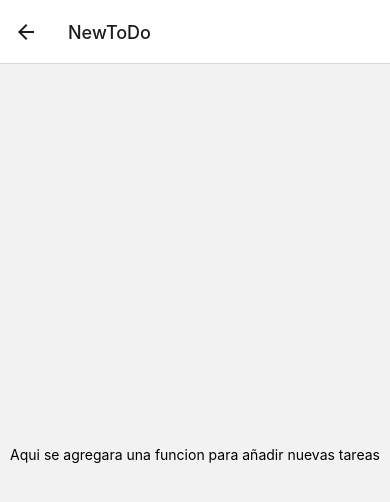
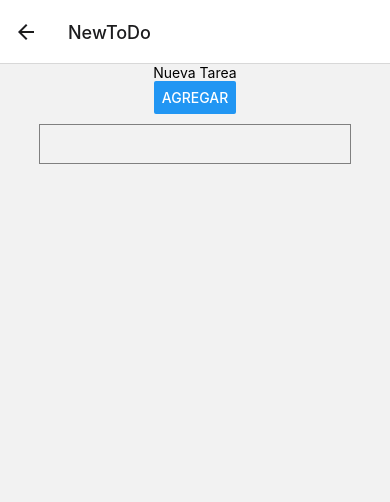
Before and after one commit to Arware07/todo_list, a React Native app: screen /NewToDo in a window 390 px wide. Shown: the top 502 px of the page. Built offline with nearby package versions, Linux system fonts and the light colour scheme.

Commit message:
Se creo metodo de guardado y se renderiza en un flat list

```diff
--- a/components/NewToDo.jsx
+++ b/components/NewToDo.jsx
@@ -1,22 +1,75 @@
-import React from "react";
-import { View, StyleSheet, Text } from "react-native";
+import React, { useState, useEffect } from "react";
+import { View, StyleSheet, Text, Button, TextInput, FlatList } from "react-native";
+import AsyncStorage from "@react-native-async-storage/async-storage";
 
 const NewToDo = () => {
+  const [newTodo, setNewTodo] = React.useState([]);
+  const [textInput, setTextInput] = React.useState("");
+
+  useEffect(() => {
+    loadData();
+  }, [])
+
+  const saveTodo = async () => {
+    try {
+      const data = [...newTodo, textInput]
+      await AsyncStorage.setItem('data', JSON.stringify(data))
+      alert('La tarea se guardo correctamente.')
+      setTextInput('')
+      setNewTodo(data)
+    } catch (error) {
+      console.error("Error al almacenar datos", error);
+    }
+  };
+
+  const loadData = async () => {
+    try{
+      const stored = await AsyncStorage.getItem('data');
+      if (stored !== '' || stored !== null){
+        setNewTodo(JSON.parse(stored));
+      }
+    } catch(error){
+      console.log('Error al cargar datos:', error)
+    }
+  }
+
   return (
     <View style={styles.container}>
-      <Text>Aqui se agregara una funcion para añadir nuevas tareas</Text>
+      <Text>Nueva Tarea</Text>
+      <Button title="Agregar" onPress={() => saveTodo()} />
+      <TextInput
+        onChangeText={setTextInput}
+        value={textInput}
+        style={styles.input}
+      />
+      <FlatList
+      data={newTodo}
+      renderItem={({ item }) => <Text>{item}</Text>}
+      keyExtractor={(item, index) => index.toString()}
+      style={styles.flatList}
+      />
     </View>
   );
 };
 
 const styles = StyleSheet.create({
-
-    container: {
-      flex: 1,
-      alignItems: "center",
-      justifyContent: "center",
-    },
-
+  container: {
+    flex: 1,
+    alignItems: "center",
+    justifyContent: "center",
+  },
+  input: {
+    height: 40,
+    width: "80%",
+    borderColor: "gray",
+    borderWidth: 1,
+    marginTop: 10,
+    marginBottom: 10,
+    paddingHorizontal: 10,
+  },
+  flatList: {
+    marginTop: 20,
+  },
 });
 
 export default NewToDo;
--- a/package.json
+++ b/package.json
@@ -10,6 +10,7 @@
   },
   "dependencies": {
     "@expo/metro-runtime": "~3.1.3",
+    "@react-native-async-storage/async-storage": "^1.23.1",
     "@react-navigation/native": "^6.1.17",
     "@react-navigation/stack": "^6.3.29",
     "expo": "~50.0.14",
```
Also changed, not shown: 1 other file (tests, documents, lock files or other folders).
